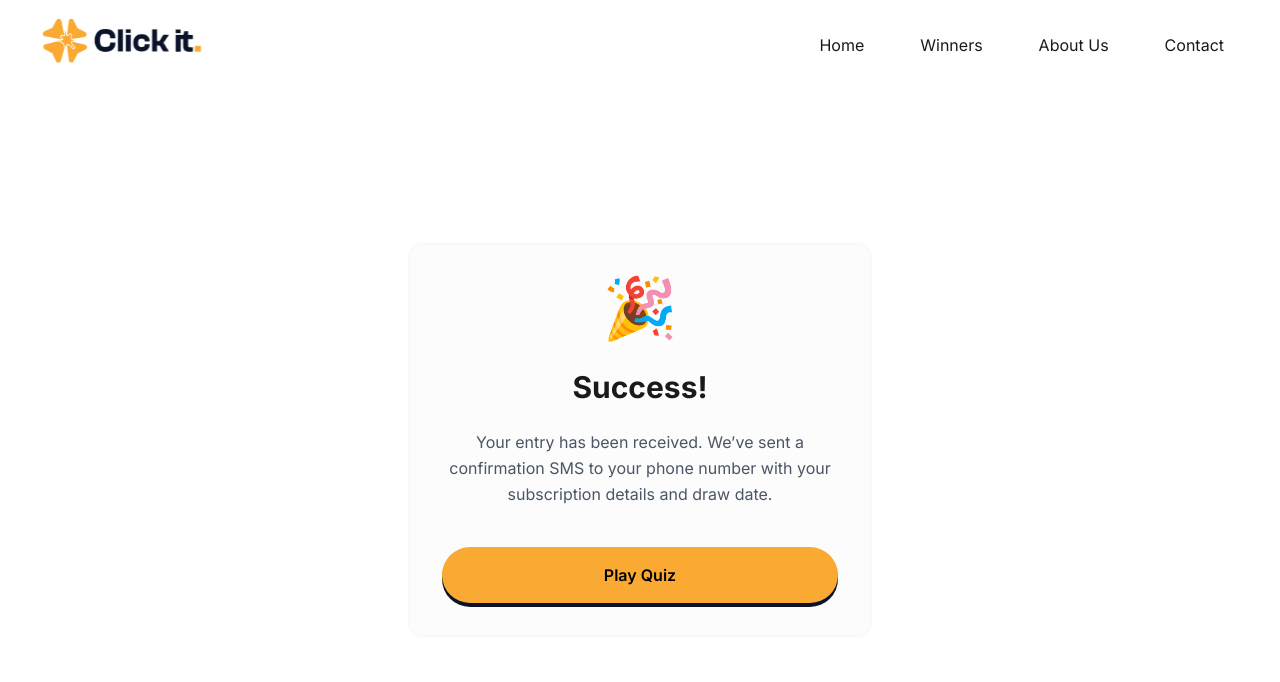
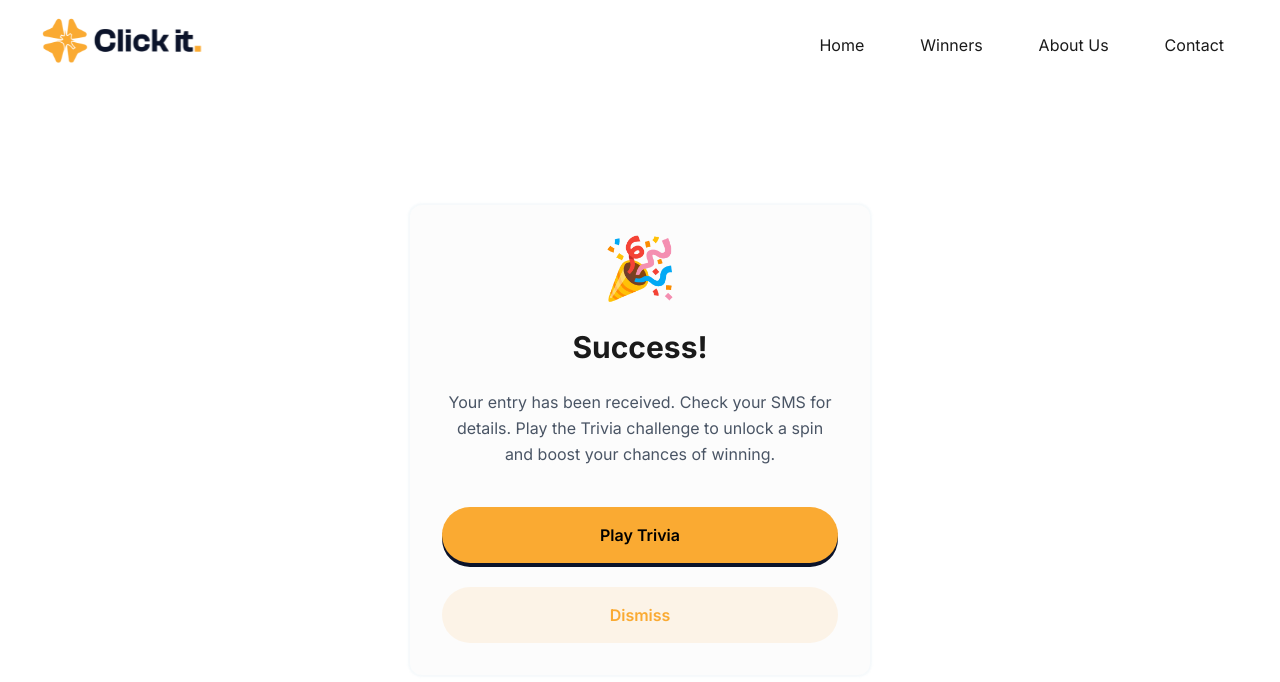
Before and after one commit to UdalaSolutions/clickIt-frontend, a Next.js app: page /play-now/success in a window 1280 px wide. Shown: the top 682 px of the page. Built offline with nearby package versions, Linux system fonts and the light colour scheme.

Commit message:
design modal changess

```diff
--- a/src/app/play-now/success/page.js
+++ b/src/app/play-now/success/page.js
@@ -5,8 +5,12 @@ import { useRouter } from 'next/navigation';
 const SuccessPage = () => {
 	const router = useRouter();
 
+	const handlePlayTrivia = () => {
+		router.push('/play-now/trivia');
+	};
+
 	const handleDismiss = () => {
-		router.push('/play-now/trivia');
+		router.push('/');
 	};
 
 	return (
@@ -17,14 +21,20 @@ const SuccessPage = () => {
 				<h1 className='text-3xl font-bold mb-4'>Success!</h1>
 
 				<p className='text-gray-600 mb-8 leading-relaxed text-center'>
-					Your entry has been received. We’ve sent a confirmation SMS to your
-					phone number with your subscription details and draw date.
+					Your entry has been received. Check your SMS for details. Play the
+					Trivia challenge to unlock a spin and boost your chances of winning.
 				</p>
 
 				<button
+					onClick={handlePlayTrivia}
+					className='w-full bg-primary text-black font-semibold py-4 rounded-full transition cursor-pointer shadow-[0px_4px_0px_0px_#0B132A]'>
+					Play Trivia
+				</button>
+
+				<button
 					onClick={handleDismiss}
-					className='w-full bg-primary text-black font-semibold py-4 rounded-full transition cursor-pointer shadow-[0px_4px_0px_0px_#0B132A]'>
-					Play Quiz
+					className='w-full bg-[#FAAA321A] text-[#FAAA32] font-semibold py-4 rounded-full transition cursor-pointer mt-4'>
+					Dismiss
 				</button>
 			</div>
 		</div>
```
